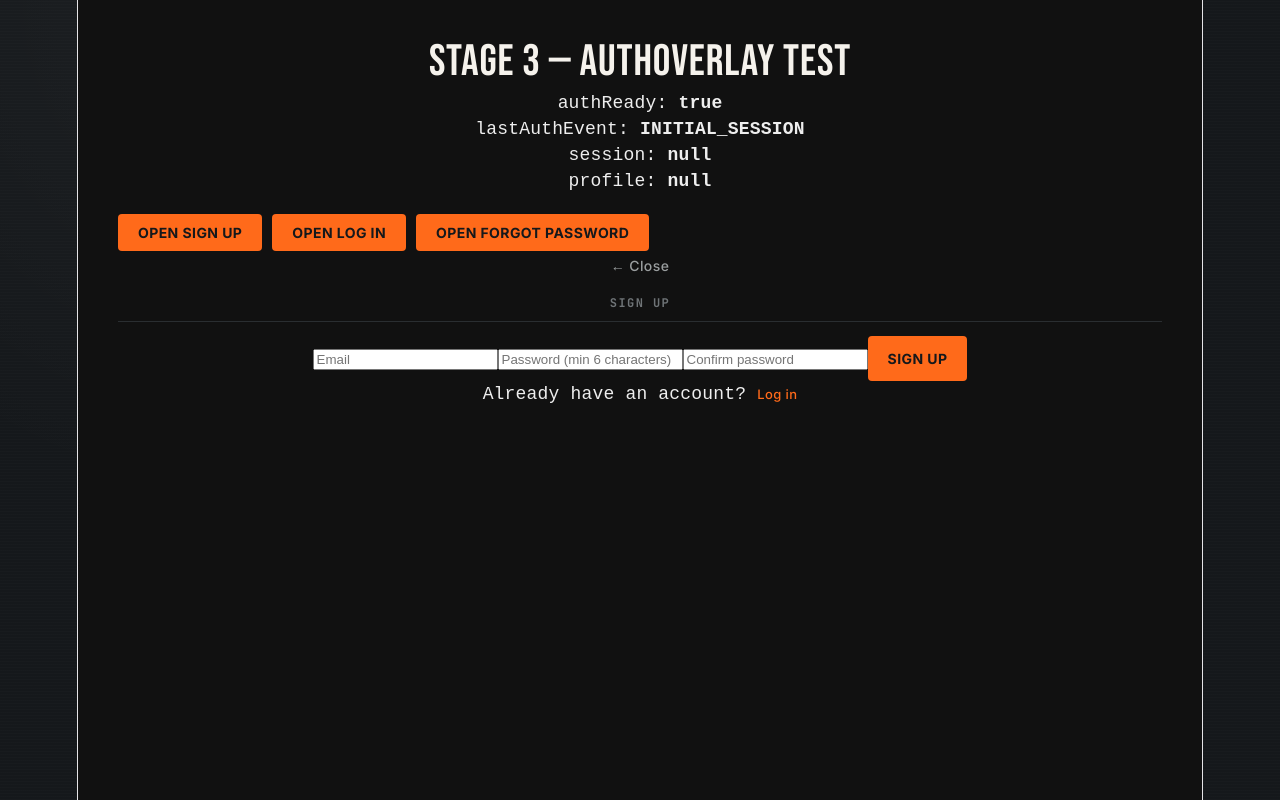
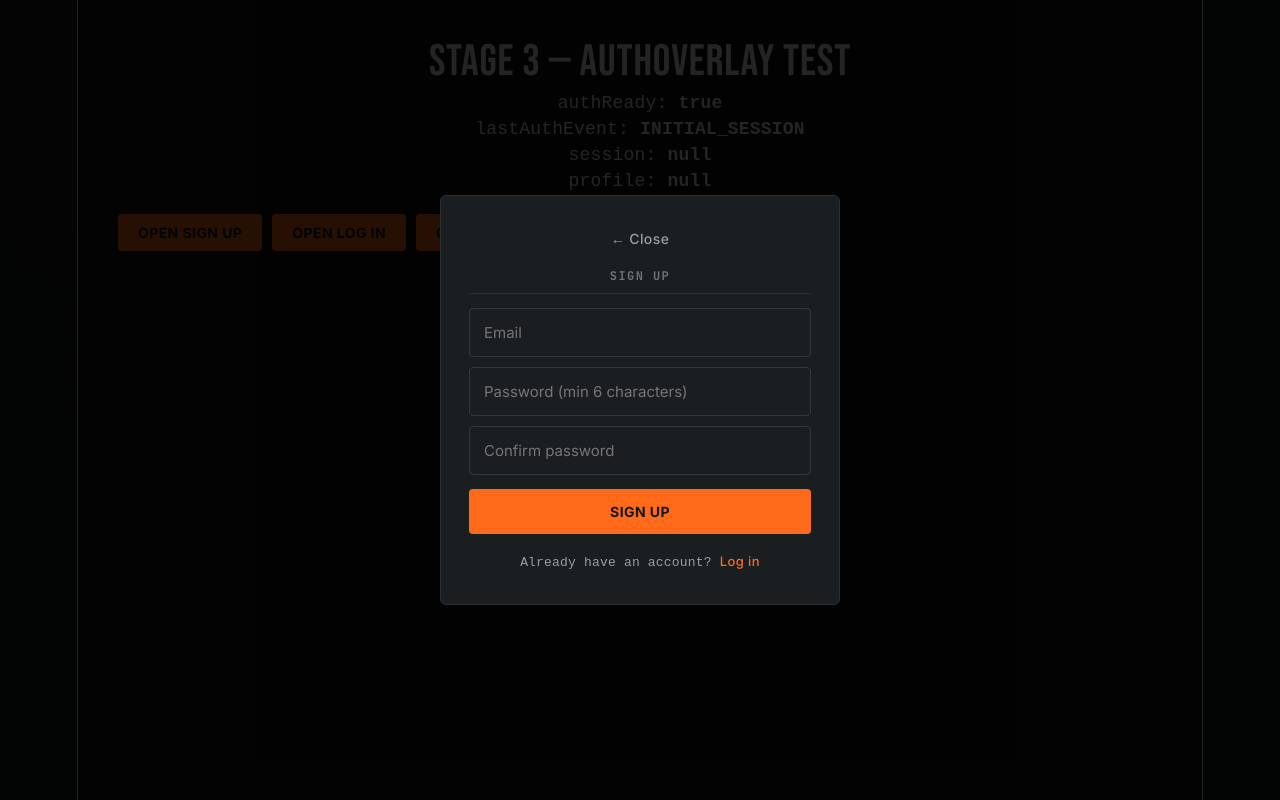
Before and after one commit to Joel-maker-code/challenge-app, a React (Vite) app: page / in a window 1280 px wide. Both pictures are taken after a click on the button "OPEN SIGN UP". Built offline with nearby package versions, Linux system fonts and the light colour scheme; no server answers.

Commit message:
Style authentication screens

```diff
--- a/src/App.css
+++ b/src/App.css
@@ -53,8 +53,7 @@ h1 {
   margin-bottom: 36px;
 }
 
-.create-form input, .join-form input {
-  flex: 1;
+.create-form input, .join-form input, .auth-form input {
   padding: 14px 14px;
   border-radius: 4px;
   border: 1px solid #33383c;
@@ -64,7 +63,10 @@ h1 {
   font-family: 'Inter', sans-serif;
 }
 
-.create-form input:focus, .join-form input:focus {
+.create-form input, .join-form input { flex: 1; }
+.auth-form input { width: 100%; }
+
+.create-form input:focus, .join-form input:focus, .auth-form input:focus {
   outline: none;
   border-color: #FF6A1A;
 }
@@ -458,6 +460,65 @@ h2 {
   border-radius: 6px;
 }
 
+.auth-bar {
+  display: flex;
+  gap: 10px;
+  margin-top: 20px;
+}
+
+/* Same fixed full-screen backdrop pattern as .photo-modal, centering .auth-card. */
+.auth-overlay {
+  position: fixed;
+  top: 0;
+  left: 0;
+  width: 100%;
+  height: 100%;
+  background: rgba(0, 0, 0, 0.85);
+  display: flex;
+  align-items: center;
+  justify-content: center;
+  z-index: 100;
+  padding: 24px;
+}
+
+.auth-card {
+  width: 100%;
+  max-width: 400px;
+  background: #1B1E21;
+  border: 1px solid #2A2E31;
+  border-radius: 6px;
+  padding: 28px;
+}
+
+.auth-form {
+  display: flex;
+  flex-direction: column;
+  gap: 10px;
+}
+
+.auth-form button {
+  width: 100%;
+  margin-top: 4px;
+}
+
+.auth-error {
+  color: #ff8a6a;
+  font-size: 13px;
+  margin: 12px 0 0;
+}
+
+.auth-message {
+  color: #6fbf7a;
+  font-size: 13px;
+  margin: 12px 0 0;
+}
+
+.auth-switch {
+  color: #9A9E9F;
+  font-size: 13px;
+  margin: 16px 0 0;
+}
+
 .closed-badge {
   font-family: 'JetBrains Mono', monospace;
   font-size: 11px;
```
